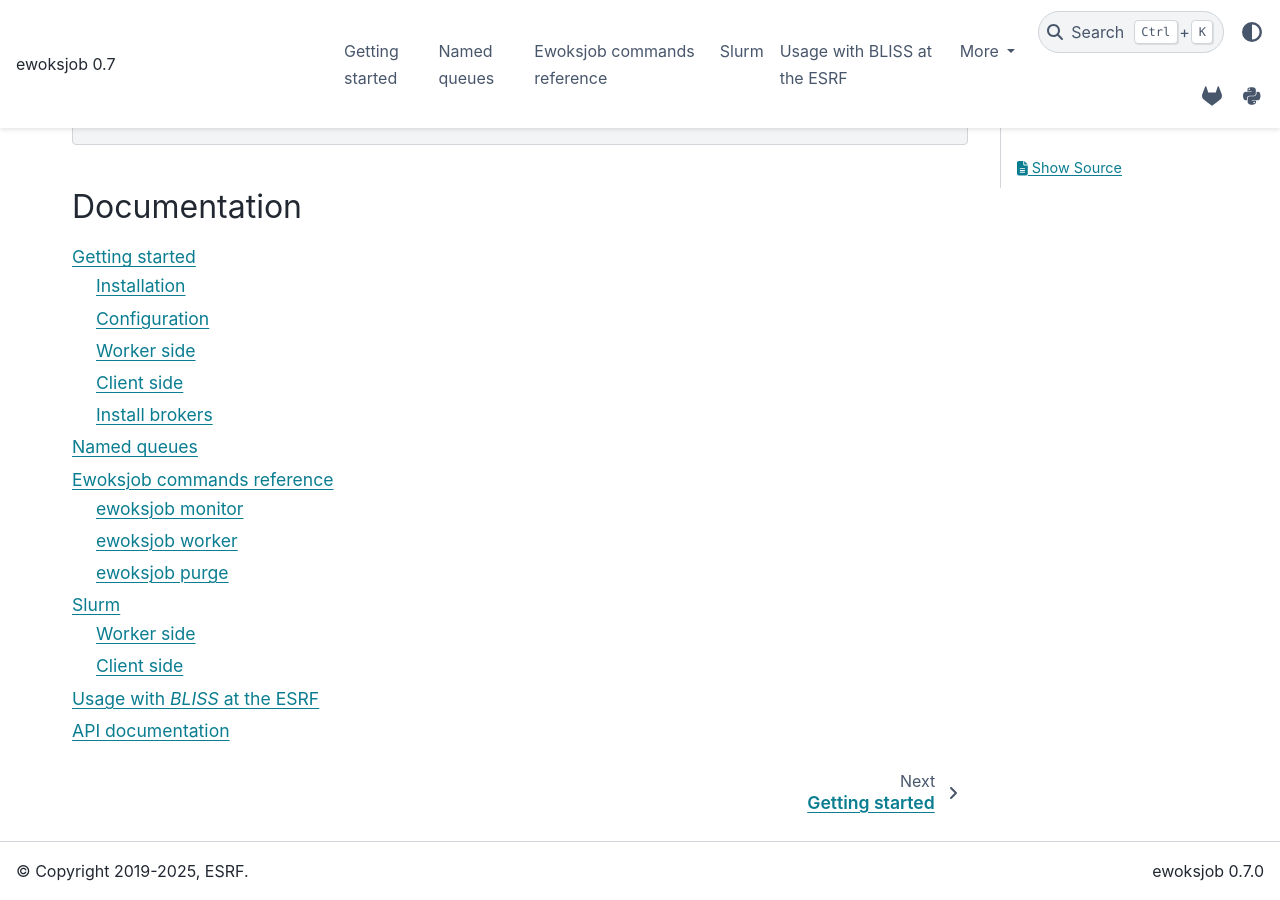
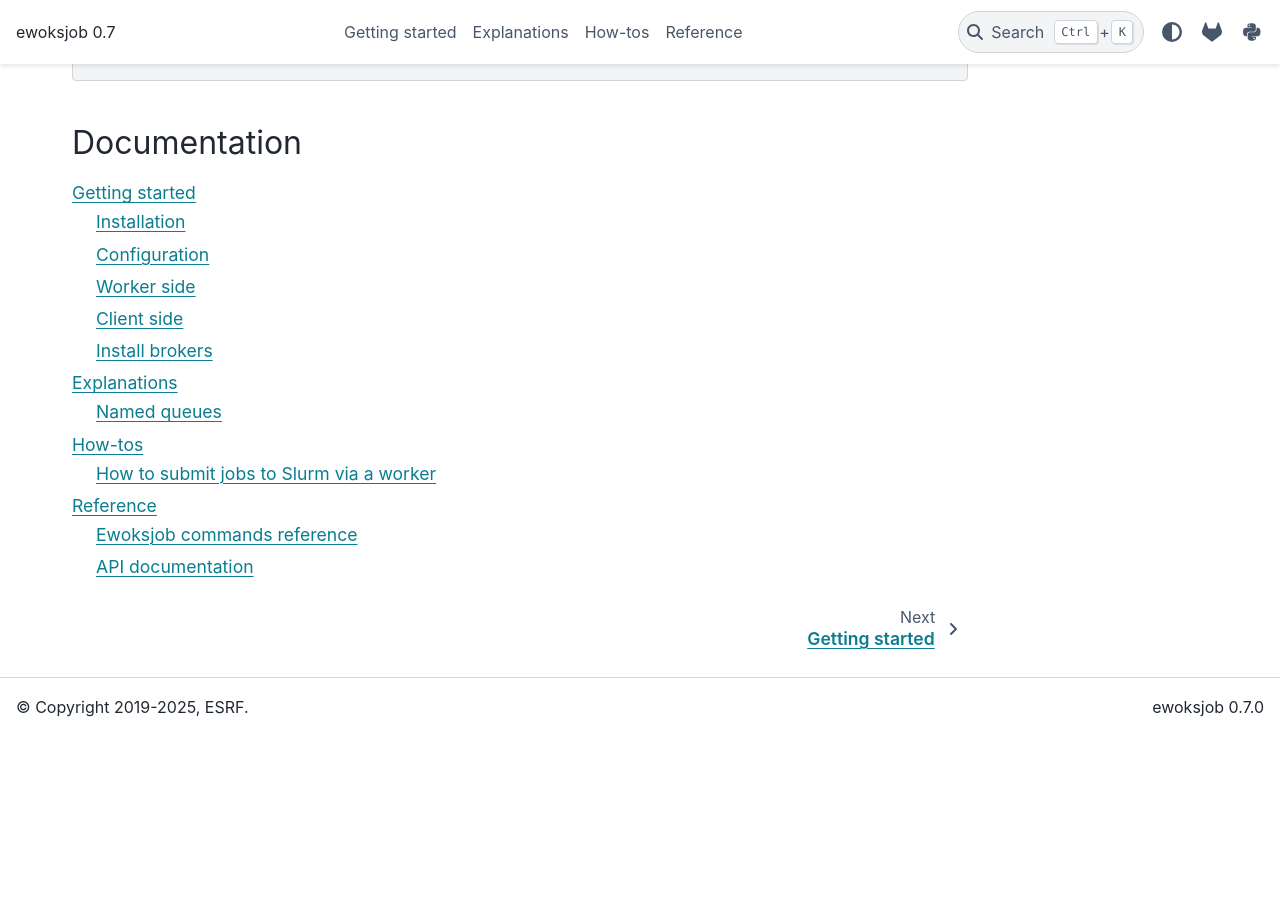
Before and after one commit to ewoks-kit/ewoksjob, a Sphinx documentation site: the page built from doc/index.rst, in a window 1280 px wide and 900 px high, scrolled down 1115 px. Built offline with Sphinx 7.4.7 and the PyData theme 0.15.4, drawn with Linux system fonts in a browser that asks for light colours; after the commit the page ends 1851 px from its top, so only the background shows below that.

Commit message:
Reorganize doc

```diff
--- a/doc/bliss.rst
+++ /dev/null
@@ -1,4 +0,0 @@
-Usage with *BLISS* at the ESRF
-==============================
-
-Moved to https://blissoda.readthedocs.io
--- /dev/null
+++ b/doc/howtos/index.rst
@@ -0,0 +1,7 @@
+How-tos
+=======
+
+.. toctree::
+    :maxdepth: 1
+
+    slurm
--- a/doc/slurm.rst
+++ b/doc/howtos/slurm.rst
@@ -1,7 +1,5 @@
-.. _Slurm:
-
-Slurm
-=====
+How to submit jobs to Slurm via a worker
+========================================
 
 To distribute jobs to a Slurm cluster, one or more workers with the `--pool=slurm` option needs to be running.
 A client is in general unaware of this, unless it wants to specify Slurm job parameters for each job it submits.
--- a/doc/index.rst
+++ b/doc/index.rst
@@ -61,8 +61,6 @@ Documentation
     :maxdepth: 2
 
     getting_started
-    routing
-    cli
-    slurm
-    bliss
-    api
+    explanations/index
+    howtos/index
+    reference/index
```
Also changed, not shown: doc/explanations/index.rst (added, +7 -0 lines), doc/reference/index.rst (added, +8 -0 lines), doc/explanations/routing.rst (renamed from doc/routing.rst), doc/reference/api.rst (renamed from doc/api.rst), doc/reference/cli.rst (renamed from doc/cli.rst), 1 other file.
